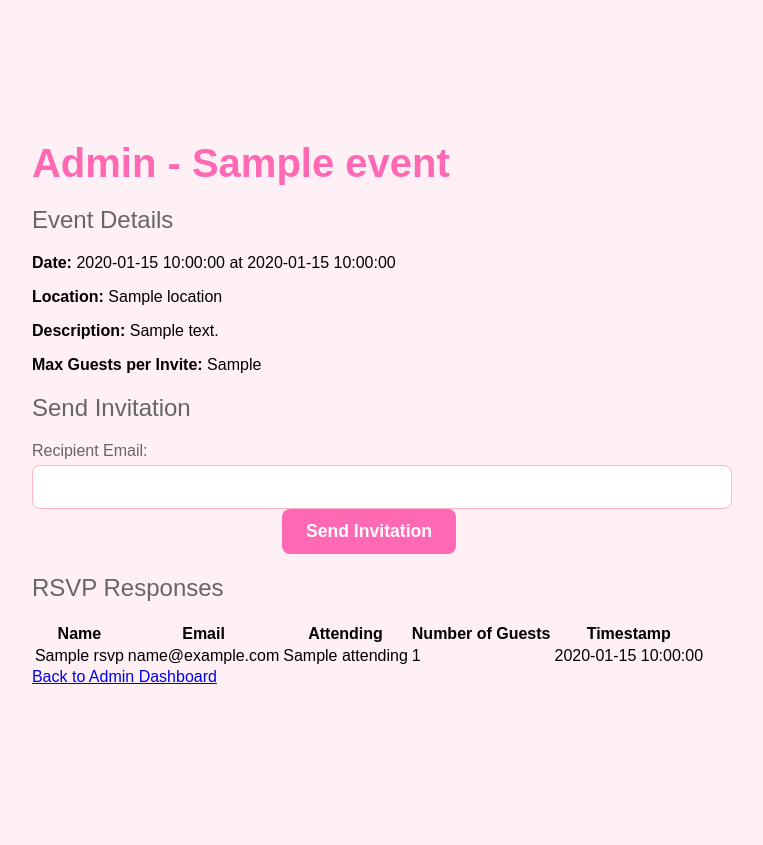
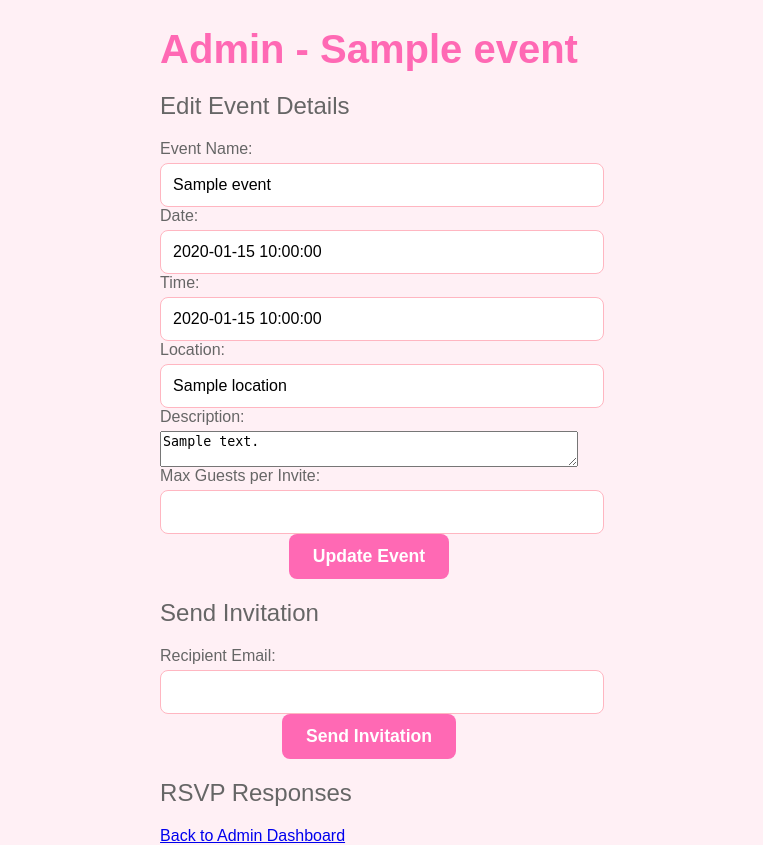
Before and after one commit to davidfwatson/rsvp-site, a Flask app: template templates/admin_event.html in a window 1280 px wide. Shown: the whole page, without its empty margins (271-1034 px from the left). Before the commit the page ends 684 px from the top, so only its background shows below. Run offline with Flask 3, Linux system fonts and the light colour scheme; the template is opened without the code that fills it: most values are stand-ins (such as "Sample title", 1, 10 or a date in 2020).

Commit message:
modifiable events

```diff
--- a/app.py
+++ b/app.py
@@ -1,7 +1,7 @@
 import json
 from flask import Flask, render_template, request, redirect, url_for, send_from_directory, flash, session
 from datetime import datetime
-from event_config import get_event_config, get_all_events
+from event_config import get_event_config, get_all_events, update_event_config
 from email_handler import send_email, get_credentials
 from email_content import generate_confirmation_email_body, generate_invitation_email_body
 from functools import wraps
@@ -117,17 +117,33 @@ def admin(event_domain):
     rsvps = load_rsvps(event_config['id'])
 
     if request.method == 'POST':
-        email = request.form['email']
-        subject = f"RSVP Request for {event_config['name']}"
-        body = generate_invitation_email_body(event_config, event_domain)
-        html_body = render_template('email_invitation.html', event=event_config)
+        if 'update_event' in request.form:
+            # Update event configuration
+            new_config = {
+                "id": event_config['id'],  # Keep the original ID
+                "name": request.form['name'],
+                "date": request.form['date'],
+                "time": request.form['time'],
+                "location": request.form['location'],
+                "description": request.form['description'],
+                "max_guests_per_invite": int(request.form['max_guests_per_invite'])
+            }
+            update_event_config(event_domain, new_config)
+            flash('Event details updated successfully!', 'success')
+            return redirect(url_for('admin', event_domain=event_domain))
+        elif 'send_invitation' in request.form:
+            # Existing invitation sending logic
+            email = request.form['email']
+            subject = f"RSVP Request for {event_config['name']}"
+            body = generate_invitation_email_body(event_config, event_domain)
+            html_body = render_template('email_invitation.html', event=event_config)
 
-        if send_email(email, subject, body, html_body):
-            flash('Invitation sent successfully!', 'success')
-        else:
-            flash('Failed to send invitation.', 'error')
+            if send_email(email, subject, body, html_body):
+                flash('Invitation sent successfully!', 'success')
+            else:
+                flash('Failed to send invitation.', 'error')
 
-    return render_template('admin_event.html', event=event_config, rsvps=rsvps)
+    return render_template('admin_event.html', event=event_config, rsvps=rsvps, event_domain=event_domain)
 
 
 @app.route('/oauth2callback')
--- a/templates/admin_event.html
+++ b/templates/admin_event.html
@@ -9,41 +9,40 @@
 <body>
     <div class="admin-container">
         <h1>Admin - {{ event.name }}</h1>
-        <h2>Event Details</h2>
-        <p><strong>Date:</strong> {{ event.date }} at {{ event.time }}</p>
-        <p><strong>Location:</strong> {{ event.location }}</p>
-        <p><strong>Description:</strong> {{ event.description }}</p>
-        <p><strong>Max Guests per Invite:</strong> {{ event.max_guests_per_invite }}</p>
+
+        <h2>Edit Event Details</h2>
+        <form method="POST">
+            <label for="name">Event Name:</label>
+            <input type="text" id="name" name="name" value="{{ event.name }}" required>
+
+            <label for="date">Date:</label>
+            <input type="text" id="date" name="date" value="{{ event.date }}" required>
+
+            <label for="time">Time:</label>
+            <input type="text" id="time" name="time" value="{{ event.time }}" required>
+
+            <label for="location">Location:</label>
+            <input type="text" id="location" name="location" value="{{ event.location }}" required>
+
+            <label for="description">Description:</label>
+            <textarea id="description" name="description" required>{{ event.description }}</textarea>
+
+            <label for="max_guests_per_invite">Max Guests per Invite:</label>
+            <input type="number" id="max_guests_per_invite" name="max_guests_per_invite" value="{{ event.max_guests_per_invite }}" required>
+
+            <button type="submit" name="update_event">Update Event</button>
+        </form>
 
         <h2>Send Invitation</h2>
         <form method="POST">
             <label for="email">Recipient Email:</label>
             <input type="email" id="email" name="email" required>
-            <button type="submit">Send Invitation</button>
+            <button type="submit" name="send_invitation">Send Invitation</button>
         </form>
 
         <h2>RSVP Responses</h2>
         <table>
-            <thead>
-                <tr>
-                    <th>Name</th>
-                    <th>Email</th>
-                    <th>Attending</th>
-                    <th>Number of Guests</th>
-                    <th>Timestamp</th>
-                </tr>
-            </thead>
-            <tbody>
-                {% for rsvp in rsvps %}
-                <tr>
-                    <td>{{ rsvp.name }}</td>
-                    <td>{{ rsvp.email }}</td>
-                    <td>{{ rsvp.attending }}</td>
-                    <td>{{ rsvp.num_guests }}</td>
-                    <td>{{ rsvp.timestamp }}</td>
-                </tr>
-                {% endfor %}
-            </tbody>
+            <!-- ... (RSVP table remains the same) ... -->
         </table>
 
         <a href="{{ url_for('admin_dashboard') }}">Back to Admin Dashboard</a>
```
Also changed, not shown: event_config.py (+37 -12 lines).
